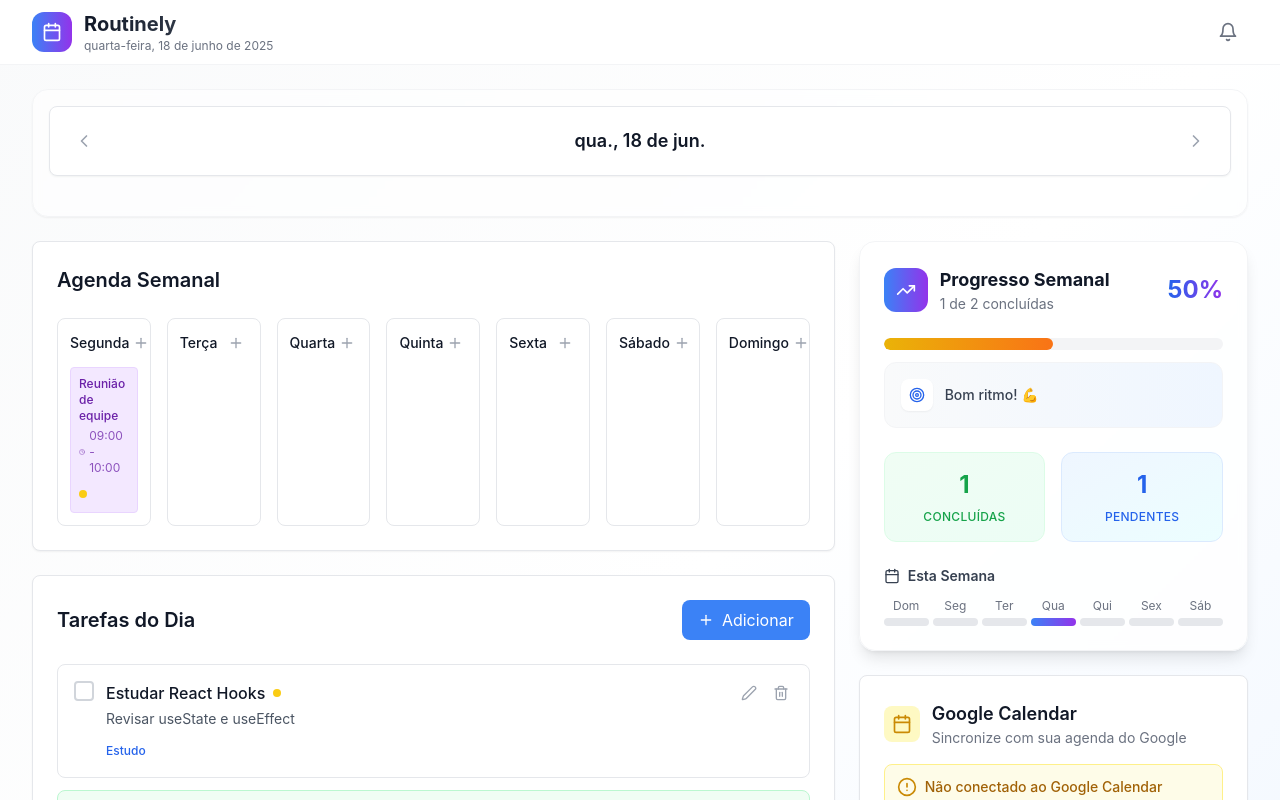
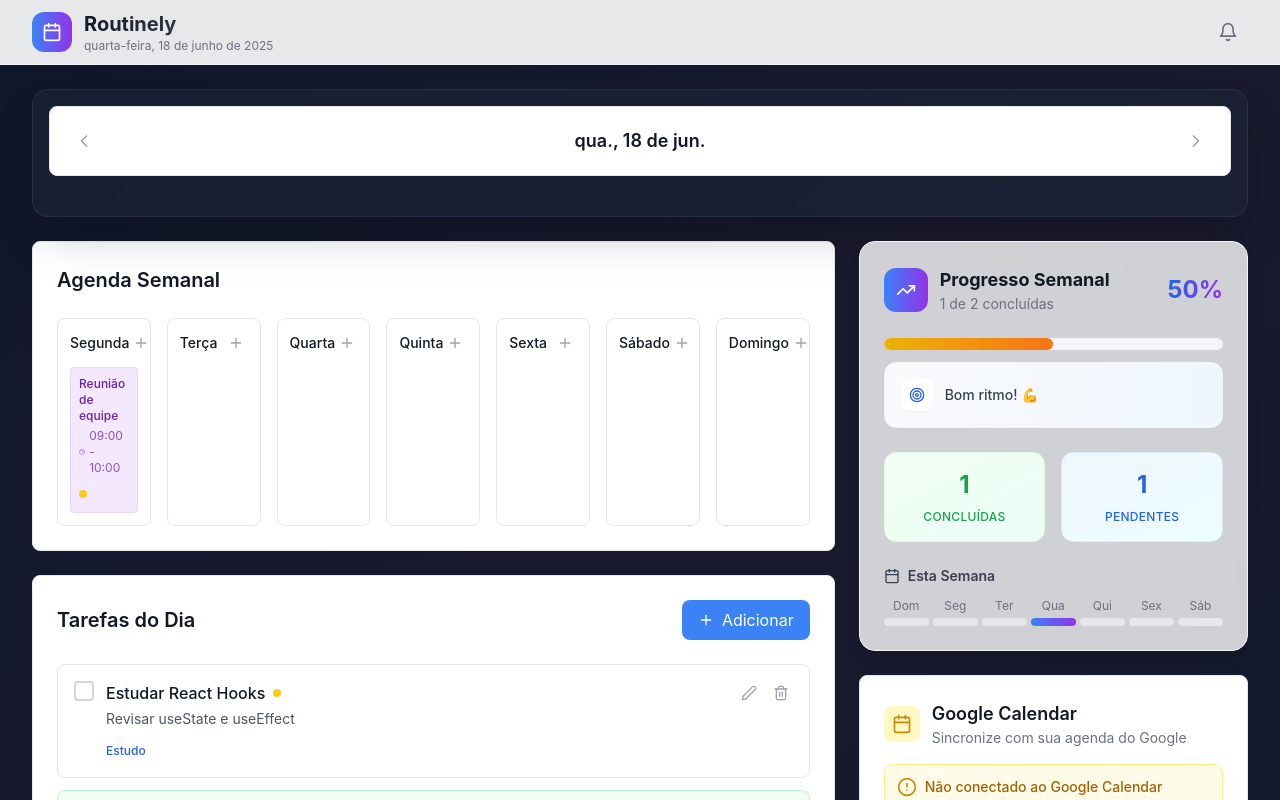
Before and after one commit to claudiojas/routinely-app, a React (Vite) app: page / in a window 1280 px wide. Shown: the top 800 px of the page. Built offline with nearby package versions, Linux system fonts and the light colour scheme.

Commit message:
Refactor: Apply dark theme with modern colors
Updated color scheme to a dark theme, using modern color theory for a contemporary look. Modified CSS variables and components to reflect the new design.

```diff
--- a/src/index.css
+++ b/src/index.css
@@ -3,78 +3,48 @@
 @tailwind components;
 @tailwind utilities;
 
-/* Design system personalizado para o Routinely */
+/* Design system personalizado para o Routinely - Tons Escuros Modernos */
 
 @layer base {
   :root {
-    --background: 0 0% 100%;
-    --foreground: 222.2 84% 4.9%;
+    --background: 210 11% 15%;
+    --foreground: 210 20% 98%;
 
-    --card: 0 0% 100%;
-    --card-foreground: 222.2 84% 4.9%;
+    --card: 210 11% 15%;
+    --card-foreground: 210 20% 98%;
 
-    --popover: 0 0% 100%;
-    --popover-foreground: 222.2 84% 4.9%;
+    --popover: 210 11% 15%;
+    --popover-foreground: 210 20% 98%;
 
-    --primary: 222.2 47.4% 11.2%;
-    --primary-foreground: 210 40% 98%;
+    --primary: 263 70% 50%;
+    --primary-foreground: 210 20% 98%;
 
-    --secondary: 210 40% 96.1%;
-    --secondary-foreground: 222.2 47.4% 11.2%;
+    --secondary: 210 11% 21%;
+    --secondary-foreground: 210 20% 98%;
 
-    --muted: 210 40% 96.1%;
-    --muted-foreground: 215.4 16.3% 46.9%;
+    --muted: 210 11% 21%;
+    --muted-foreground: 210 13% 60%;
 
-    --accent: 210 40% 96.1%;
-    --accent-foreground: 222.2 47.4% 11.2%;
+    --accent: 210 11% 21%;
+    --accent-foreground: 210 20% 98%;
 
-    --destructive: 0 84.2% 60.2%;
-    --destructive-foreground: 210 40% 98%;
+    --destructive: 0 63% 31%;
+    --destructive-foreground: 210 20% 98%;
 
-    --border: 214.3 31.8% 91.4%;
-    --input: 214.3 31.8% 91.4%;
-    --ring: 222.2 84% 4.9%;
+    --border: 210 11% 21%;
+    --input: 210 11% 21%;
+    --ring: 263 70% 50%;
 
     --radius: 0.5rem;
 
-    --sidebar-background: 0 0% 98%;
-    --sidebar-foreground: 240 5.3% 26.1%;
-    --sidebar-primary: 240 5.9% 10%;
-    --sidebar-primary-foreground: 0 0% 98%;
-    --sidebar-accent: 240 4.8% 95.9%;
-    --sidebar-accent-foreground: 240 5.9% 10%;
-    --sidebar-border: 220 13% 91%;
-    --sidebar-ring: 217.2 91.2% 59.8%;
-  }
-
-  .dark {
-    --background: 222.2 84% 4.9%;
-    --foreground: 210 40% 98%;
-    --card: 222.2 84% 4.9%;
-    --card-foreground: 210 40% 98%;
-    --popover: 222.2 84% 4.9%;
-    --popover-foreground: 210 40% 98%;
-    --primary: 210 40% 98%;
-    --primary-foreground: 222.2 47.4% 11.2%;
-    --secondary: 217.2 32.6% 17.5%;
-    --secondary-foreground: 210 40% 98%;
-    --muted: 217.2 32.6% 17.5%;
-    --muted-foreground: 215 20.2% 65.1%;
-    --accent: 217.2 32.6% 17.5%;
-    --accent-foreground: 210 40% 98%;
-    --destructive: 0 62.8% 30.6%;
-    --destructive-foreground: 210 40% 98%;
-    --border: 217.2 32.6% 17.5%;
-    --input: 217.2 32.6% 17.5%;
-    --ring: 212.7 26.8% 83.9%;
-    --sidebar-background: 240 5.9% 10%;
-    --sidebar-foreground: 240 4.8% 95.9%;
-    --sidebar-primary: 224.3 76.3% 48%;
-    --sidebar-primary-foreground: 0 0% 100%;
-    --sidebar-accent: 240 3.7% 15.9%;
-    --sidebar-accent-foreground: 240 4.8% 95.9%;
-    --sidebar-border: 240 3.7% 15.9%;
-    --sidebar-ring: 217.2 91.2% 59.8%;
+    --sidebar-background: 210 11% 15%;
+    --sidebar-foreground: 210 13% 60%;
+    --sidebar-primary: 263 70% 50%;
+    --sidebar-primary-foreground: 210 20% 98%;
+    --sidebar-accent: 210 11% 21%;
+    --sidebar-accent-foreground: 210 20% 98%;
+    --sidebar-border: 210 11% 21%;
+    --sidebar-ring: 263 70% 50%;
   }
 }
 
@@ -84,12 +54,12 @@
   }
 
   body {
-    @apply bg-background text-foreground;
+    @apply bg-slate-900 text-slate-100;
     font-family: 'Inter', 'system-ui', '-apple-system', 'BlinkMacSystemFont', 'Segoe UI', 'Roboto', sans-serif;
   }
 }
 
-/* Animações suaves customizadas */
+/* Animações suaves customizadas com cores escuras */
 @layer utilities {
   .animate-fade-in {
     animation: fadeIn 0.5s ease-out;
@@ -100,13 +70,25 @@
   }
 
   .glass-effect {
-    @apply bg-white/80 backdrop-blur-lg border border-white/20;
+    @apply bg-slate-800/80 backdrop-blur-lg border border-slate-700/50;
   }
 
   .gradient-border {
-    background: linear-gradient(white, white) padding-box,
-                linear-gradient(45deg, #3b82f6, #8b5cf6) border-box;
+    background: linear-gradient(rgb(15 23 42), rgb(15 23 42)) padding-box,
+                linear-gradient(45deg, #7c3aed, #10b981) border-box;
     border: 2px solid transparent;
+  }
+
+  .modern-card {
+    @apply bg-slate-800/50 backdrop-blur-sm border border-slate-700/50 rounded-2xl shadow-2xl;
+  }
+
+  .modern-gradient {
+    background: linear-gradient(135deg, #7c3aed 0%, #3b82f6 50%, #10b981 100%);
+  }
+
+  .dark-gradient {
+    background: linear-gradient(135deg, #1e293b 0%, #334155 100%);
   }
 }
 
@@ -132,23 +114,23 @@
   }
 }
 
-/* Scrollbar personalizada */
+/* Scrollbar personalizada com tons escuros */
 ::-webkit-scrollbar {
   width: 6px;
 }
 
 ::-webkit-scrollbar-track {
-  background: #f1f5f9;
+  background: #1e293b;
   border-radius: 3px;
 }
 
 ::-webkit-scrollbar-thumb {
-  background: linear-gradient(45deg, #3b82f6, #8b5cf6);
+  background: linear-gradient(45deg, #7c3aed, #10b981);
   border-radius: 3px;
 }
 
 ::-webkit-scrollbar-thumb:hover {
-  background: linear-gradient(45deg, #2563eb, #7c3aed);
+  background: linear-gradient(45deg, #6d28d9, #059669);
 }
 
 /* Mobile-first responsive enhancements */
@@ -158,6 +140,6 @@
   }
 
   .glass-effect {
-    @apply bg-white/90;
+    @apply bg-slate-800/90;
   }
 }
--- a/src/pages/Index.tsx
+++ b/src/pages/Index.tsx
@@ -11,12 +11,12 @@ import InstallPWA from '../components/InstallPWA';
 
 const Index = () => {
   return (
-    <div className="min-h-screen bg-gradient-to-br from-gray-50 via-white to-blue-50">
+    <div className="min-h-screen bg-gradient-to-br from-slate-900 via-dark-800 to-slate-900">
       <Header />
 
       <main className="max-w-7xl mx-auto px-4 sm:px-6 lg:px-8 py-6 space-y-6">
         {/* Date Picker */}
-        <div className="bg-white/60 backdrop-blur-sm rounded-2xl shadow-sm border border-gray-100 p-4">
+        <div className="modern-card p-4">
           <DatePicker />
         </div>
 
--- a/tailwind.config.ts
+++ b/tailwind.config.ts
@@ -63,15 +63,50 @@ export default {
 					border: 'hsl(var(--sidebar-border))',
 					ring: 'hsl(var(--sidebar-ring))'
 				},
-				// Cores customizadas do Routinely
-				routinely: {
-					blue: '#4A90E2',
-					green: '#50C878',
-					gold: '#FFD700',
-					tomato: '#FF6347',
-					text: '#2C3E50',
-					background: '#F9FAFC',
-					border: '#E0E6ED'
+				// Cores modernas com tons escuros
+				dark: {
+					900: '#0f0f23',
+					800: '#1a1a2e',
+					700: '#16213e',
+					600: '#1f2937',
+					500: '#374151',
+					400: '#4b5563',
+					300: '#6b7280',
+					200: '#9ca3af',
+					100: '#d1d5db'
+				},
+				violet: {
+					900: '#4c1d95',
+					800: '#5b21b6',
+					700: '#6d28d9',
+					600: '#7c3aed',
+					500: '#8b5cf6',
+					400: '#a78bfa',
+					300: '#c4b5fd',
+					200: '#ddd6fe',
+					100: '#ede9fe'
+				},
+				emerald: {
+					900: '#064e3b',
+					800: '#065f46',
+					700: '#047857',
+					600: '#059669',
+					500: '#10b981',
+					400: '#34d399',
+					300: '#6ee7b7',
+					200: '#a7f3d0',
+					100: '#d1fae5'
+				},
+				slate: {
+					900: '#0f172a',
+					800: '#1e293b',
+					700: '#334155',
+					600: '#475569',
+					500: '#64748b',
+					400: '#94a3b8',
+					300: '#cbd5e1',
+					200: '#e2e8f0',
+					100: '#f1f5f9'
 				}
 			},
 			borderRadius: {
```
